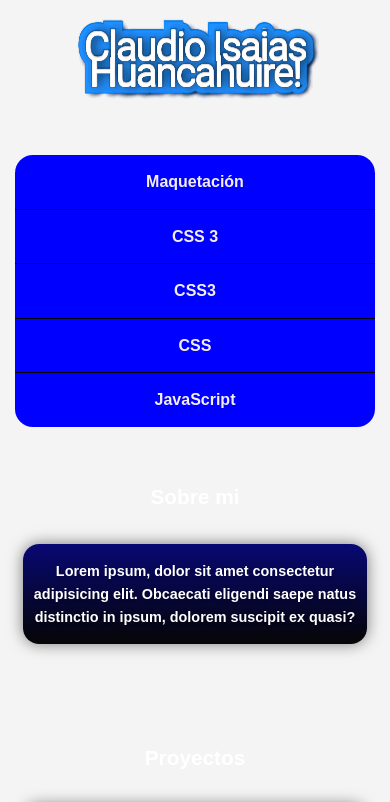
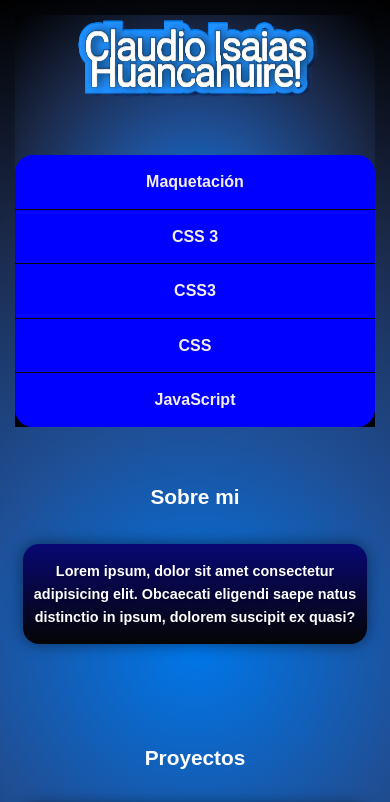
Before and after one commit to cayoss777/HTML5, a plain HTML site: page css2responsive.html in a window 390 px wide. Shown: the top 802 px of the page. Drawn offline with Linux system fonts and the light colour scheme.

Commit message:
Responsive-color-text-align-center

```diff
--- a/css2responsive.html
+++ b/css2responsive.html
@@ -28,7 +28,7 @@
     body {
       font-family: Arial, sans-serif;
       line-height: 1.6;
-      background-color: #f4f4f4;
+      background: radial-gradient(circle, #0077ea, #1f4f96, #1b2949, #000);
       color: #333;
       padding: 20px;
       overflow-x: hidden;
@@ -37,6 +37,7 @@
     header {
       position: relative;
       margin-bottom: 30px;
+      background: radial-gradient(circle, #0077ea, #1f4f96, #1b2949, #000);
     }
 
     /* Contenedor del nav */
```
Also changed, not shown: css3responsive.html (+1 -1 lines).
